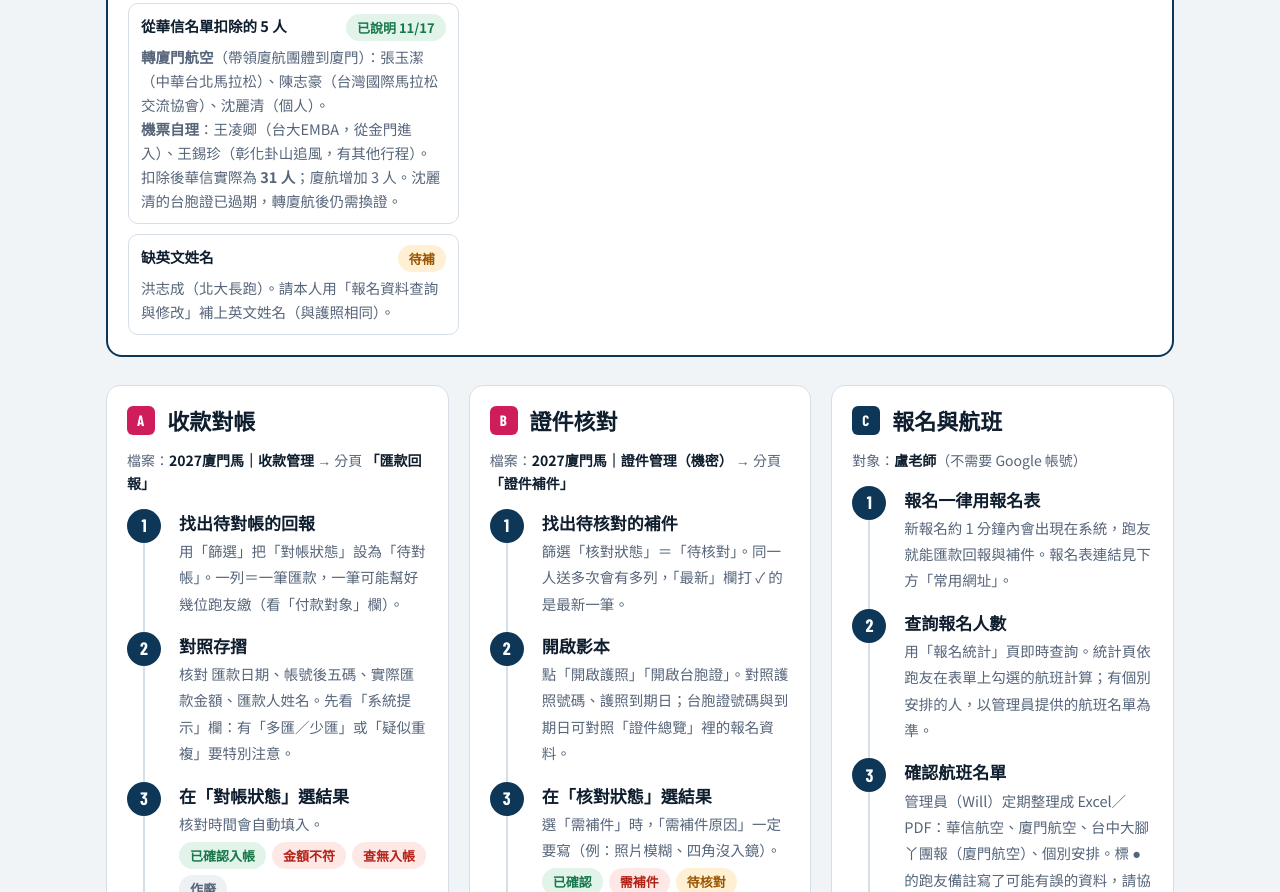
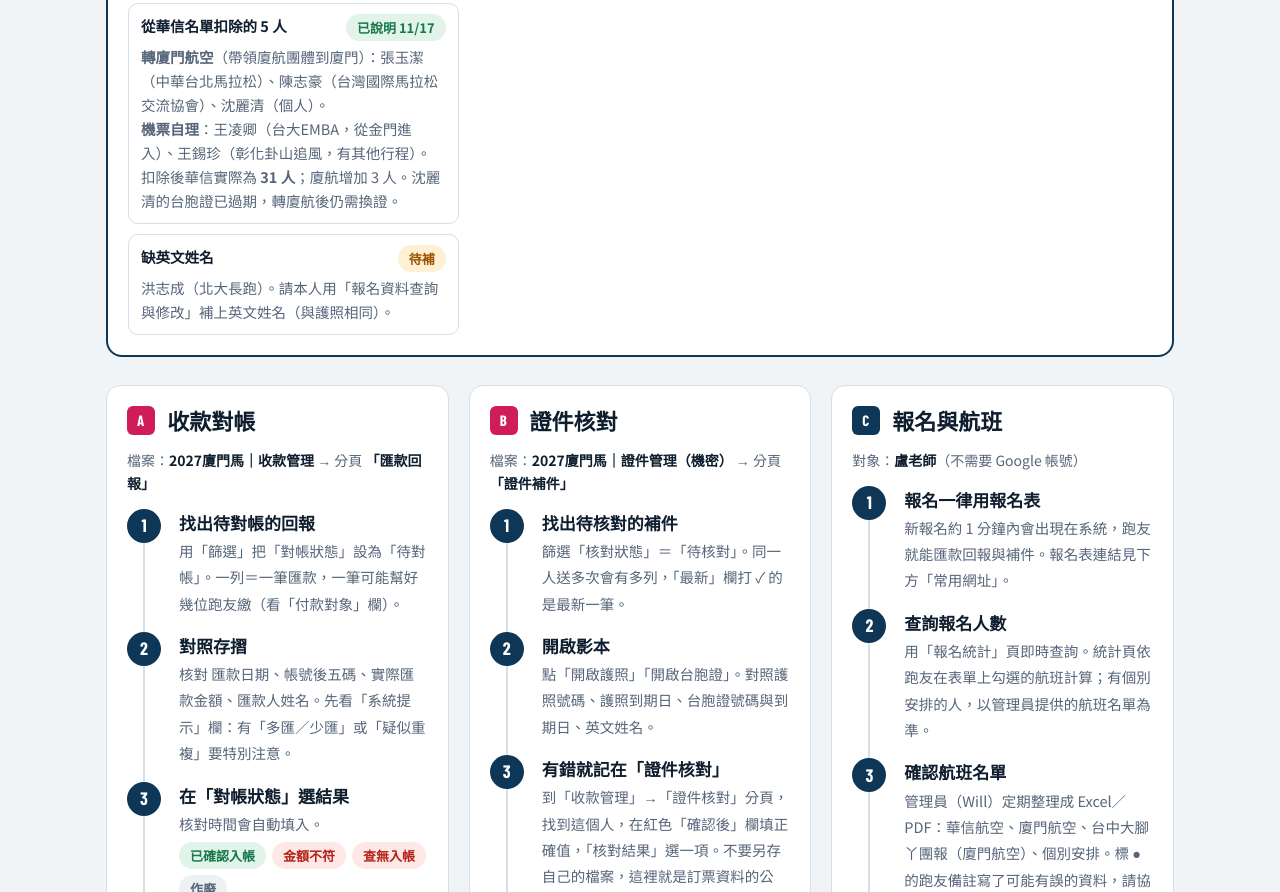
Before and after one commit to willleester/xiamen-2027, a plain HTML site: page staff.html in a window 1280 px wide. Shown: the part 1908-2800 px from the top of the page. Drawn offline with nearby package versions, Linux system fonts and the light colour scheme; a web font is replaced by a local one.

Commit message:
手冊：新增證件核對分頁說明
Co-Authored-By: Claude Opus 5.5 <noreply@anthropic.com>

```diff
--- a/staff.html
+++ b/staff.html
@@ -150,6 +150,8 @@ footer .in{padding-block:0 32px}
 
         <div class="col y">
           <h3><span class="who2">玉潔</span>對帳時請留意</h3>
+          <div class="item" style="border-color:var(--sea)"><div class="t">新增「證件核對」分頁：訂票資料的唯一公版<span class="chip c-ok">已上線 11/17</span></div>
+            <span class="d">在「收款管理」新增分頁「證件核對」，一人一列。深藍色欄由系統自動帶入：英文姓名、台胞證號碼與到期日（報名資料）、護照號碼與到期日（補件），「系統提醒」會標出號碼不足 8 碼、過期、兩人重複等問題。<br>紅色欄給玉潔填：核對影本後，<b>資料有誤才在「確認後」欄填正確值</b>，沒錯就空白，「核對結果」選正確／已更正／需本人確認／需換證。<br>系統不會改寫紅色欄，之後匯出給旅行社的訂票資料會以「確認後」的值為準，不用再另外存一份自己的檔案。</span></div>
           <div class="item"><div class="t">新增「回報管道」欄（R 欄）<span class="chip c-ok">已上線</span></div>
             <span class="d">「網頁」＝跑友自己回報；「LINE代登」＝跑友在 LINE 貼匯款資訊、由 Will 代為登記。<b>兩種都照原本流程對存摺</b>，沒有差別。「系統提示」欄會寫缺什麼（例：未提供後五碼）。</span></div>
           <div class="item"><div class="t">LINE 代登 9 人（11/16 LINE 大群）<span class="chip c-wait">待對帳</span></div>
@@ -198,7 +200,8 @@ footer .in{padding-block:0 32px}
         <p class="where">檔案：<b>2027廈門馬｜證件管理（機密）</b> → 分頁 <b>「證件補件」</b></p>
         <ol class="steps">
           <li><div><strong>找出待核對的補件</strong><span class="d">篩選「核對狀態」＝「待核對」。同一人送多次會有多列，「最新」欄打 ✓ 的是最新一筆。</span></div></li>
-          <li><div><strong>開啟影本</strong><span class="d">點「開啟護照」「開啟台胞證」。對照護照號碼、護照到期日；台胞證號碼與到期日可對照「證件總覽」裡的報名資料。</span></div></li>
+          <li><div><strong>開啟影本</strong><span class="d">點「開啟護照」「開啟台胞證」。對照護照號碼、護照到期日、台胞證號碼與到期日、英文姓名。</span></div></li>
+          <li><div><strong>有錯就記在「證件核對」</strong><span class="d">到「收款管理」→「證件核對」分頁，找到這個人，在紅色「確認後」欄填正確值，「核對結果」選一項。不要另存自己的檔案，這裡就是訂票資料的公版。</span></div></li>
           <li><div><strong>在「核對狀態」選結果</strong><span class="d">選「需補件」時，「需補件原因」一定要寫（例：照片模糊、四角沒入鏡）。</span>
             <div class="chips"><span class="chip c-ok">已確認</span><span class="chip c-bad">需補件</span><span class="chip c-wait">待核對</span></div></div></li>
           <li><div><strong>勾選「採用」</strong><span class="d">確認無誤的那一筆勾「採用」。每人只能採用一筆，勾新的會自動取消舊的。</span></div></li>
```
